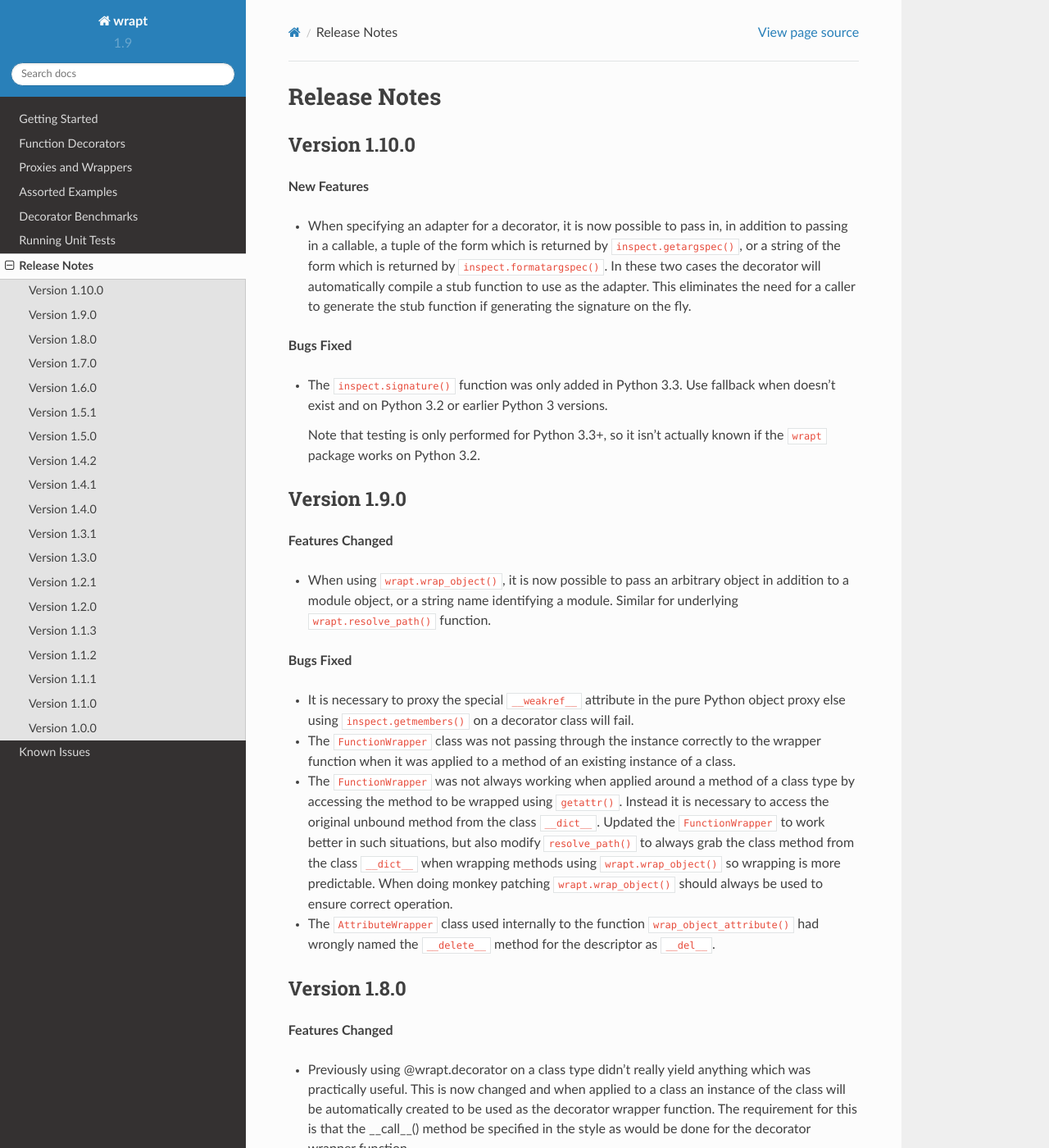
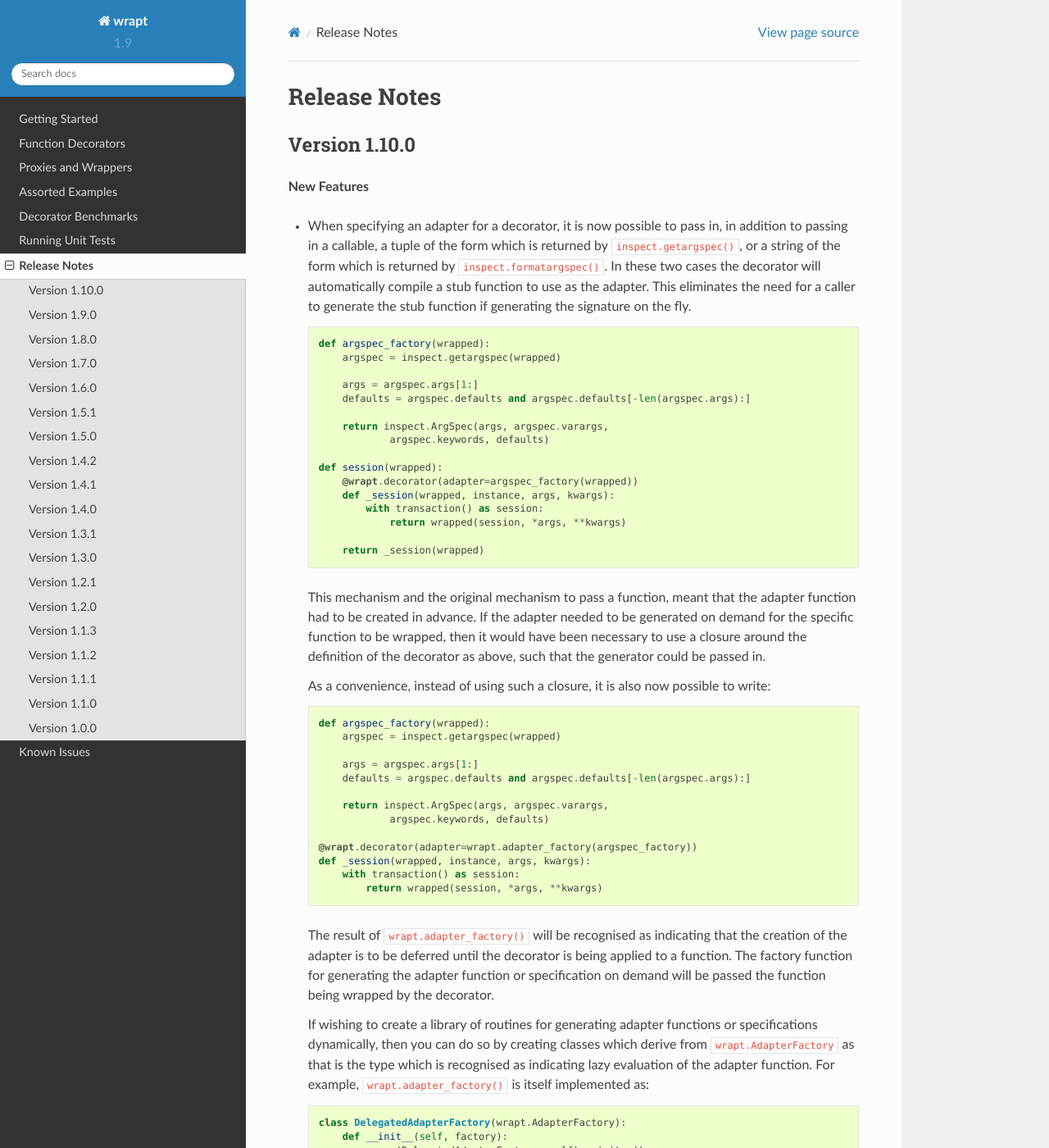
Before and after one commit to GrahamDumpleton/wrapt, a Sphinx documentation site: the page built from docs/changes.rst, in a window 1280 px wide and 1400 px high. Shown: the whole window at 82% size. Built offline with Sphinx 7.4.7 and the Read the Docs theme 2.0.0, drawn with Linux system fonts in a browser that asks for light colours; some of the changed text lies outside the part shown.

Commit message:
Add adapter factory mechanism for deferred generation of adapter function at time of decorator application. #33

```diff
--- a/docs/changes.rst
+++ b/docs/changes.rst
@@ -13,6 +13,75 @@ Version 1.10.0
   decorator will automatically compile a stub function to use as the
   adapter. This eliminates the need for a caller to generate the stub
   function if generating the signature on the fly.
+
+  ::
+
+      def argspec_factory(wrapped):
+          argspec = inspect.getargspec(wrapped)
+
+          args = argspec.args[1:]
+          defaults = argspec.defaults and argspec.defaults[-len(argspec.args):]
+
+          return inspect.ArgSpec(args, argspec.varargs,
+                  argspec.keywords, defaults)
+
+      def session(wrapped):
+          @wrapt.decorator(adapter=argspec_factory(wrapped))
+          def _session(wrapped, instance, args, kwargs):
+              with transaction() as session:
+                  return wrapped(session, *args, **kwargs)
+
+          return _session(wrapped)
+
+  This mechanism and the original mechanism to pass a function, meant
+  that the adapter function had to be created in advance. If the adapter
+  needed to be generated on demand for the specific function to be
+  wrapped, then it would have been necessary to use a closure around
+  the definition of the decorator as above, such that the generator could
+  be passed in.
+
+  As a convenience, instead of using such a closure, it is also now
+  possible to write:
+
+  ::
+
+      def argspec_factory(wrapped):
+          argspec = inspect.getargspec(wrapped)
+
+          args = argspec.args[1:]
+          defaults = argspec.defaults and argspec.defaults[-len(argspec.args):]
+
+          return inspect.ArgSpec(args, argspec.varargs,
+                  argspec.keywords, defaults)
+
+      @wrapt.decorator(adapter=wrapt.adapter_factory(argspec_factory))
+      def _session(wrapped, instance, args, kwargs):
+          with transaction() as session:
+              return wrapped(session, *args, **kwargs)
+
+  The result of ``wrapt.adapter_factory()`` will be recognised as indicating
+  that the creation of the adapter is to be deferred until the decorator is
+  being applied to a function. The factory function for generating the
+  adapter function or specification on demand will be passed the function
+  being wrapped by the decorator.
+
+  If wishing to create a library of routines for generating adapter
+  functions or specifications dynamically, then you can do so by creating
+  classes which derive from ``wrapt.AdapterFactory`` as that is the type
+  which is recognised as indicating lazy evaluation of the adapter
+  function. For example, ``wrapt.adapter_factory()`` is itself implemented
+  as:
+
+  ::
+
+      class DelegatedAdapterFactory(wrapt.AdapterFactory):
+          def __init__(self, factory):
+              super(DelegatedAdapterFactory, self).__init__()
+              self.factory = factory
+          def __call__(self, wrapped):
+              return self.factory(wrapped)
+
+      adapter_factory = DelegatedAdapterFactory
 
 **Bugs Fixed**
 
--- a/src/__init__.py
+++ b/src/__init__.py
@@ -7,7 +7,8 @@ from .wrappers import (ObjectProxy, CallableObjectProxy, FunctionWrapper,
         wrap_function_wrapper, patch_function_wrapper,
         transient_function_wrapper)
 
-from .decorators import decorator, synchronized
+from .decorators import (adapter_factory, AdapterFactory, decorator,
+        synchronized)
 
 from .importer import (register_post_import_hook, when_imported,
         discover_post_import_hooks)
```
Also changed, not shown: 2 other files.
